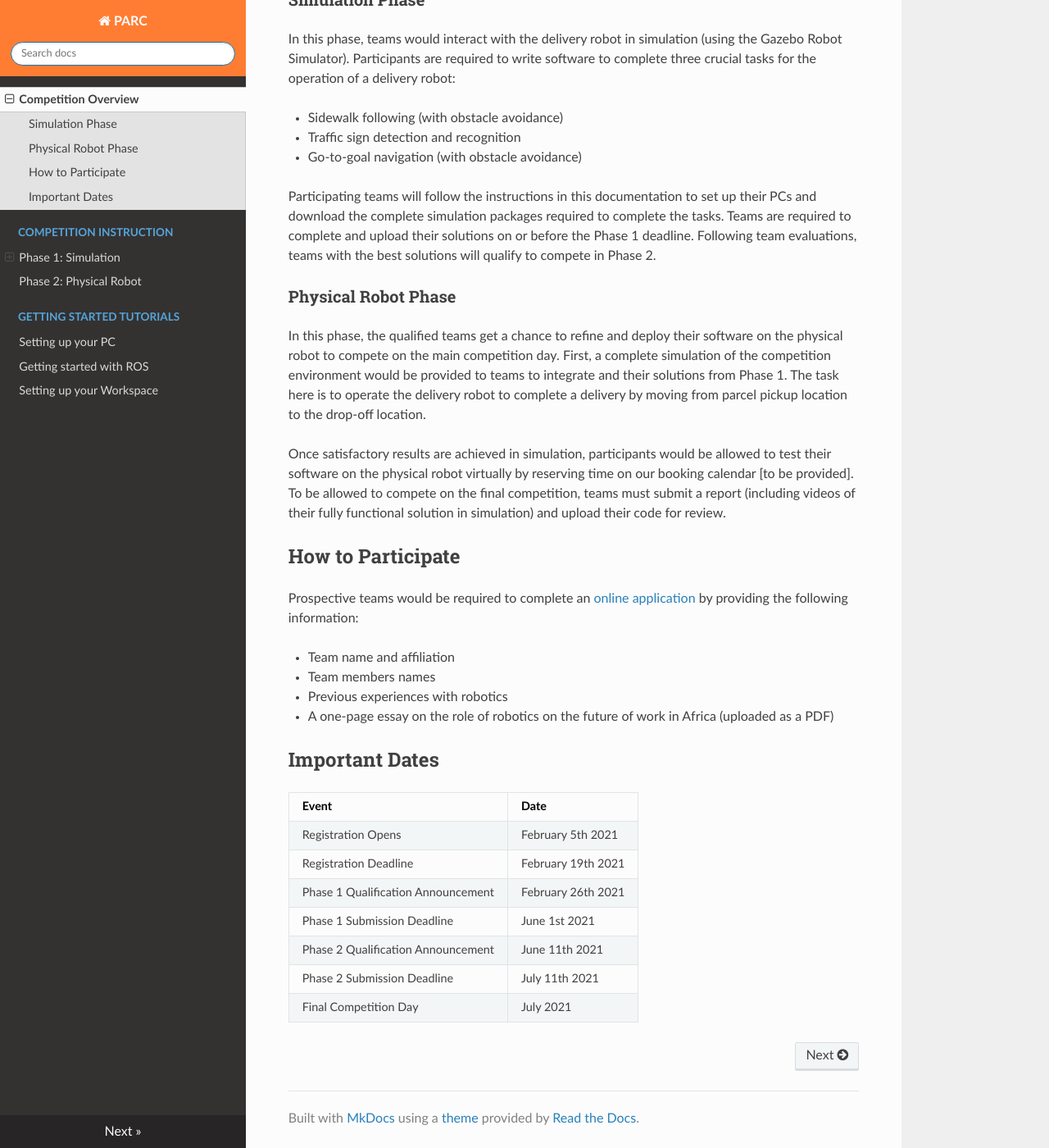
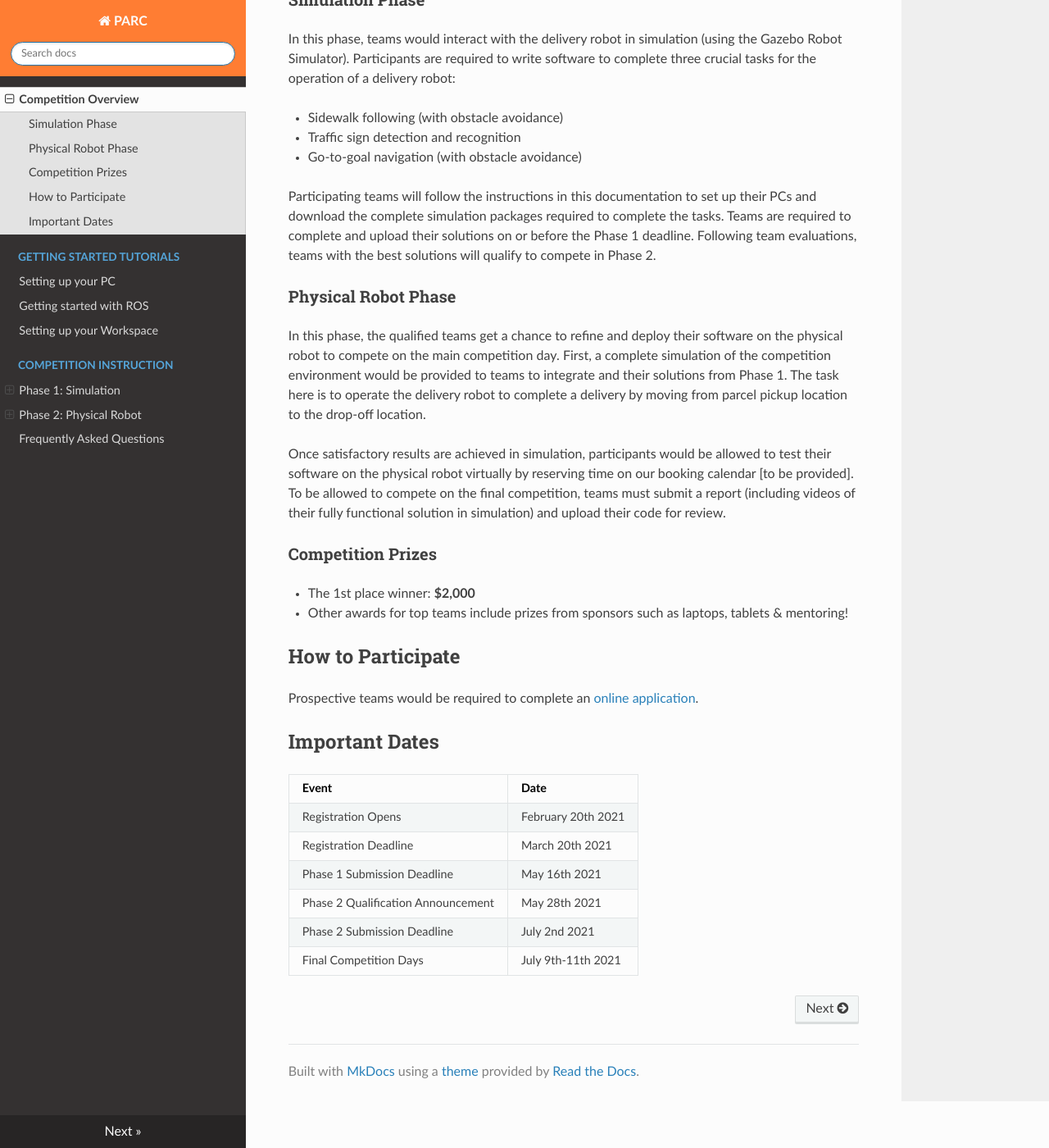
Before and after one commit to khaledkhnissi/documentation, an MkDocs documentation site: the page built from docs/competition-overview/index.md, in a window 1280 px wide and 1400 px high, scrolled down 764 px. Shown: the whole window at 82% size. Built offline with MkDocs 1.6.1, drawn with Linux system fonts in a browser that asks for light colours; nearby versions of some CDN libraries.

Commit message:
added FAQs, changed forms, etc.

```diff
--- a/docs/competition-overview/index.md
+++ b/docs/competition-overview/index.md
@@ -29,15 +29,18 @@
 To be allowed to compete on the final competition, teams must submit a report (including videos of their fully functional solution in simulation) and upload their code for review.
 
 
+### Competition Prizes
+- The 1st place winner: **$2,000**
+- Other awards for top teams include prizes from sponsors such as laptops, tablets & mentoring!
 
 ## How to Participate
 
-Prospective teams would be required to complete an [online application](https://forms.gle/mY3cqswFj2VHxsHM7) by providing the following information:
+Prospective teams would be required to complete an [online application](https://creatorapp.zohopublic.com/zoho_info23208/parc-teams/form-perma/Apply_for_PARC_2021/DbgeNAHtvKN0UEXvmYfwSRW6F37KUrHKX9hhw89qqkRJnXFgQzk1Sg6yEOVRDQURFTAbYYBETYgvjNuHNmNtNbuAOgKzBWsnvfUa).
 
-* Team name and affiliation
+<!-- * Team name and affiliation
 * Team members names
 * Previous experiences with robotics
-* A one-page essay on the role of robotics on the future of work in Africa (uploaded as a PDF)
+* A one-page essay on the role of robotics on the future of work in Africa (uploaded as a PDF) -->
 
 
 
@@ -45,10 +48,12 @@
 
 |  Event | Date    |
 | ------------- | ----------- |
-|  Registration Opens  | February 5th 2021     |
-|  Registration Deadline  | February  19th 2021   |
-|  Phase 1 Qualification Announcement  | February 26th 2021   |
-|  Phase 1 Submission Deadline  | June 1st 2021   |
-|  Phase 2 Qualification Announcement  | June 11th 2021   |
-|  Phase 2 Submission Deadline  | July 11th 2021   |
-|  Final Competition Day  | July 2021   |
+|  Registration Opens  | February 20th 2021     |
+|  Registration Deadline  | March 20th 2021   |
+|  Phase 1 Submission Deadline  | May 16th 2021   |
+|  Phase 2 Qualification Announcement  | May 28th 2021   |
+|  Phase 2 Submission Deadline  | July 2nd 2021   |
+|  Final Competition Days  | July 9th-11th 2021   |
+
+
+<!-- |  Phase 1 Qualification Announcement  | February 26th 2021   | -->
--- /dev/null
+++ b/docs/faqs/index.md
@@ -0,0 +1,28 @@
+## Frequently Asked Questions
+
+***
+
+1. **Who is eligible to compete?**
+    - University Students & Young Professionals, ages 18+. Teams must have 2-8 members.
+
+2. **What specific skills does my team need to compete?**
+    - Basic knowledge of Python or C++.
+
+3. **What skills will my team enhance through participating in PARC?**
+    - Developing robotic software in ROS
+    - Strengthen programming skills
+    - Real world robotics problem solving
+    - Implement computer vision solutions
+
+4. **How does my team register to compete and when is the deadline?**
+    - Visit [www.parcrobotics.org](https://www.parcrobotics.org) to register to compete, the competition begins Feb 20, 2021 but the deadline to register is March 20, 2021.
+
+5. **My team has registered, how do we get started?**
+    - Teams receive the PARC 2021 Challenge and the "Getting Started" instructions to set up their computer and begin coding their solution.
+
+
+***
+
+Do you have a question not addressed above, send your question to us [here](https://creatorapp.zohopublic.com/zoho_info23208/parc-teams/form-perma/ENGINEERS_League_Inquiries/etQjhXK0DetQfWjFt9SE06SjZnr6DuKJA1TNFxuM96vh0Z6CgyYYt7h1VmJyxGQQSxXHS8Q8f6rBwZgdPsw3U7vuUxekTA6kkYV0)
+
+***
--- a/mkdocs.yml
+++ b/mkdocs.yml
@@ -12,6 +12,11 @@
 nav:
     - 'Competition Overview': 'competition-overview/index.md'
 
+    - 'Getting Started Tutorials':
+        - 'Setting up your PC': 'getting-started/setting-up-your-pc/index.md'
+        - 'Getting started with ROS': 'getting-started/getting-started-with-ros/understanding-ros.md'
+        - 'Setting up your Workspace': 'getting-started/setting-up-your-workspace/index.md'
+
     - 'Competition Instruction':
         - 'Phase 1: Simulation':
             - 'Introduction': 'phase1-instructions/index.md'
@@ -19,12 +24,12 @@
             - 'Task 2: Traffic sign detection and recognition': 'phase1-instructions/task2.md'
             - 'Task 3: Go-to-goal navigation': 'phase1-instructions/task3.md'
             - 'How to Submit': 'phase1-instructions/how-to-submit.md'
-        - 'Phase 2: Physical Robot': 'phase2-instructions/index.md'
+        - 'Phase 2: Physical Robot':
+            - 'Introduction': 'phase2-instructions/index.md'
 
-    - 'Getting Started Tutorials':
-        - 'Setting up your PC': 'getting-started/setting-up-your-pc/index.md'
-        - 'Getting started with ROS': 'getting-started/getting-started-with-ros/understanding-ros.md'
-        - 'Setting up your Workspace': 'getting-started/setting-up-your-workspace/index.md'
+    - 'Frequently Asked Questions': 'faqs/index.md'
+
+
 
 
 extra_css: [theme_override.css]
```
Also changed, not shown: docs/phase1-instructions/how-to-submit.md (+3 -1 lines), docs/phase2-instructions/index.md (+5 -0 lines).
